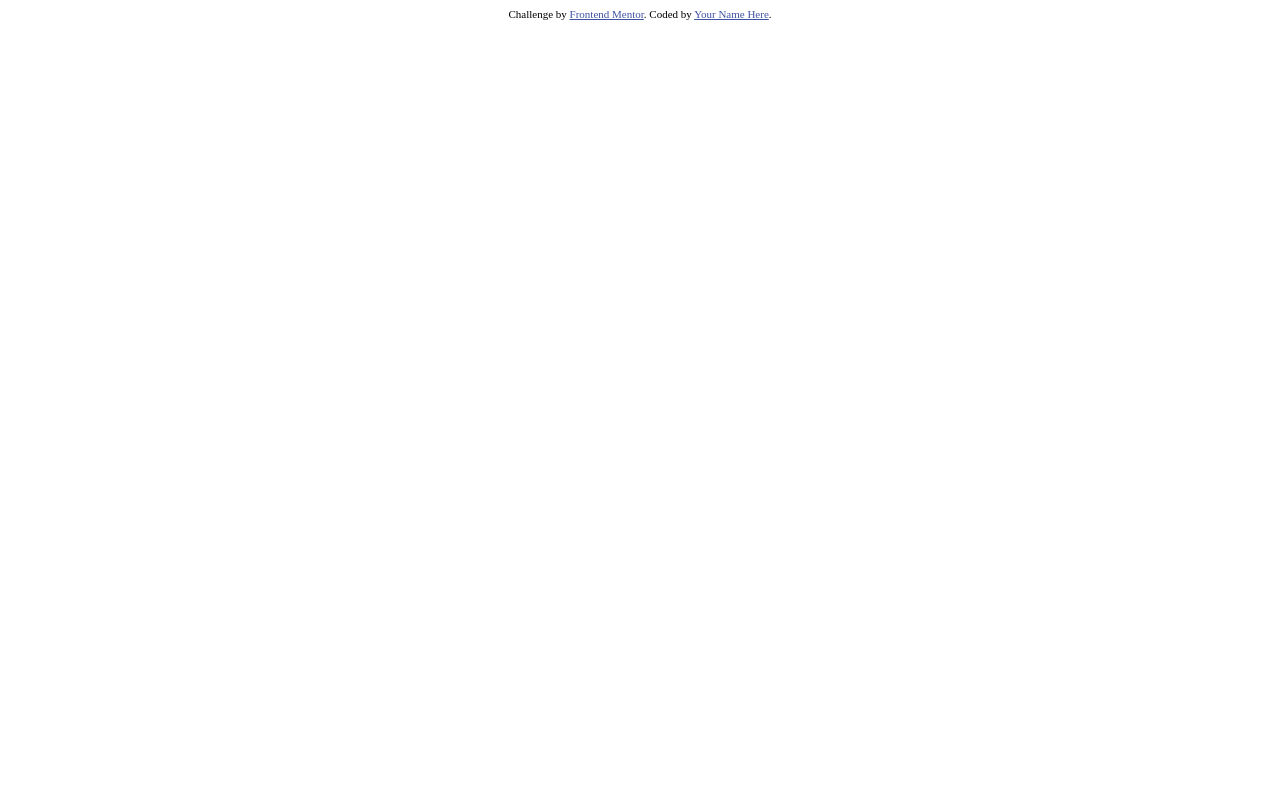
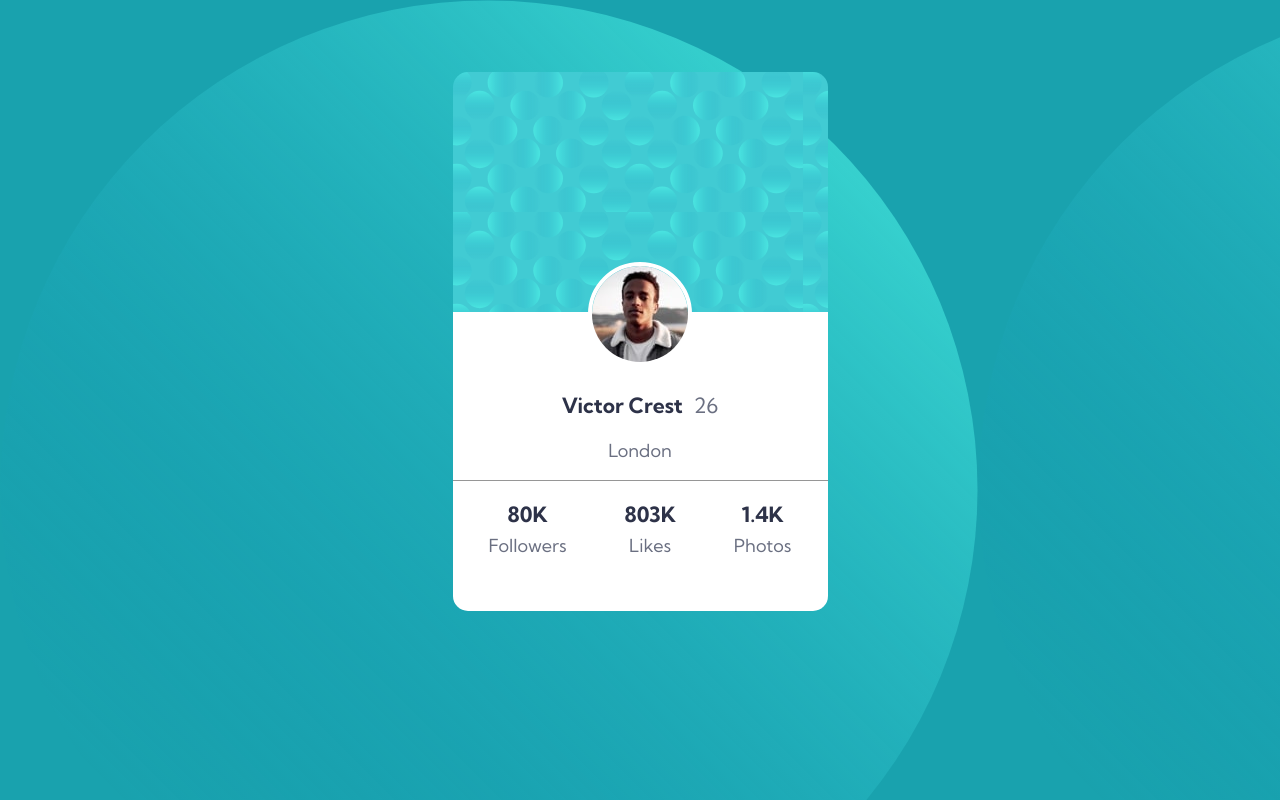
Before and after one commit to hariscs/profile-card, a plain HTML site: page index.html in a window 1280 px wide. Drawn offline with Linux system fonts and the light colour scheme.

Commit message:
layout is ready

```diff
--- a/css/style.css
+++ b/css/style.css
@@ -0,0 +1,88 @@
+:root {
+	--Dark-cyan: hsl(185, 75%, 39%);
+	--Very-dark-desaturated-blue: hsl(229, 23%, 23%);
+	--Dark-grayish-blue: hsl(227, 10%, 46%);
+	--Dark-gray: hsl(0, 0%, 59%);
+	--white: hsl(0, 0%, 100%);
+}
+
+*,
+*::before,
+*::after {
+	box-sizing: border-box;
+}
+
+body {
+	margin: 0;
+	font-size: 18px;
+	font-family: 'Kumbh Sans', sans-serif;
+	color: var(--Very-dark-desaturated-blue);
+	background: var(--Dark-cyan) url(../images/bg-pattern-top.svg);
+}
+
+img {
+	max-width: 100%;
+	border-radius: 100vh;
+	border: 4px solid var(--white);
+}
+
+.container {
+	max-width: 375px;
+	margin: 4em auto;
+}
+
+.card-header {
+	height: 30vh;
+	background: url(../images/bg-pattern-card.svg);
+	border-radius: 15px 15px 0 0;
+}
+
+.body-img {
+	margin-top: -20em;
+}
+
+.body-title span {
+	margin-left: 0.3em;
+	font-weight: 400;
+}
+
+.card-body {
+	background: var(--white);
+	padding: 2em;
+	border-radius: 0 0 15px 15px;
+	text-align: center;
+	position: relative;
+}
+
+.card-profile::after {
+	content: '';
+	width: 100%;
+	position: absolute;
+	height: 0.5px;
+	left: 0;
+	background: var(--Dark-gray);
+}
+
+.details {
+	display: flex;
+	justify-content: space-between;
+}
+
+.flex {
+	display: flex;
+	flex-direction: column;
+	align-items: center;
+	justify-content: space-around;
+}
+
+.flex-header {
+	margin-bottom: 0;
+}
+
+.flex-info {
+	margin-top: 0.4em;
+}
+
+.color {
+	color: var(--Dark-grayish-blue);
+}
--- a/index.html
+++ b/index.html
@@ -1,35 +1,72 @@
 <!DOCTYPE html>
 <html lang="en">
 	<head>
-  <meta charset="UTF-8">
-  <meta name="viewport" content="width=device-width, initial-scale=1.0"> <!-- displays site properly based on user's device -->
+		<meta charset="UTF-8" />
+		<meta name="viewport" content="width=device-width, initial-scale=1.0" />
+		<!-- displays site properly based on user's device -->
 
-  <link rel="icon" type="image/png" sizes="32x32" href="./images/favicon-32x32.png">
+		<link
+			rel="icon"
+			type="image/png"
+			sizes="32x32"
+			href="./images/favicon-32x32.png"
+		/>
 
 		<title>Frontend Mentor | Profile card component</title>
+		<link rel="stylesheet" href="css/style.css" />
+		<link rel="preconnect" href="https://fonts.gstatic.com" />
+		<link
+			href="https://fonts.googleapis.com/css2?family=Kumbh+Sans:wght@400;700&display=swap"
+			rel="stylesheet"
+		/>
 
 		<!-- Feel free to remove these styles or customise in your own stylesheet 👍 -->
 		<style>
-    .attribution { font-size: 11px; text-align: center; }
-    .attribution a { color: hsl(228, 45%, 44%); }
+			.attribution {
+				font-size: 11px;
+				text-align: center;
+			}
+			.attribution a {
+				color: hsl(228, 45%, 44%);
+			}
 		</style>
 	</head>
-<!-- <body>
-  Victor Crest
-  26
-  London
+	<body>
+		<div class="container">
+			<div class="card-header"></div>
+			<div class="card-body">
+				<div class="card-profile">
+					<img src="./images/image-victor.jpg" alt="image" class="body-img" />
+					<h3 class="body-title">
+						Victor Crest <span class="age color">26</span>
+					</h3>
+					<p class="location color">London</p>
+				</div>
 
-  80K
-  Followers
+				<div class="details">
+					<div class="flex">
+						<h3 class="flex-header">80K</h3>
+						<p class="flex-info color">Followers</p>
+					</div>
 
-  803K
-  Likes
+					<div class="flex">
+						<h3 class="flex-header">803K</h3>
+						<p class="flex-info color">Likes</p>
+					</div>
 
-  1.4K
-  Photos -->
-  <div class="attribution">
-    Challenge by <a href="https://www.frontendmentor.io?ref=challenge" target="_blank">Frontend Mentor</a>.
-    Coded by <a href="#">Your Name Here</a>.
+					<div class="flex">
+						<h3 class="flex-header">1.4K</h3>
+						<p class="flex-info color">Photos</p>
 					</div>
+				</div>
+			</div>
+		</div>
+
+		<!-- <div class="attribution">
+			Challenge by
+			<a href="https://www.frontendmentor.io?ref=challenge" target="_blank"
+				>Frontend Mentor</a
+			>. Coded by <a href="#">Haris Shah</a>.
+		</div> -->
 	</body>
 </html>
```
Lines whose indentation alone changed are shown as unchanged.
